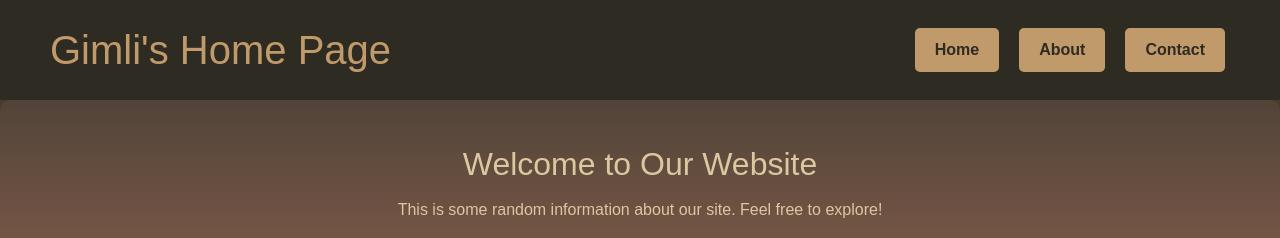
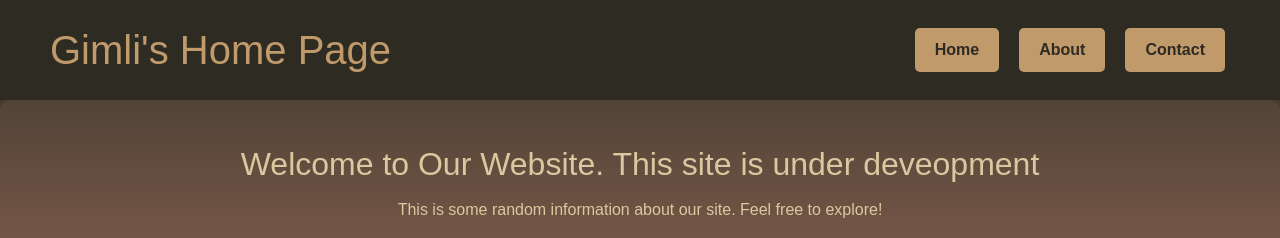
Before and after one commit to BJ-Kodehode/next.js-oppgave-new, a Next.js app: page / in a window 1280 px wide. Shown: the top 238 px of the page. Built offline with nearby package versions, Linux system fonts and the light colour scheme.

Commit message:
text change

```diff
--- a/app/page.jsx
+++ b/app/page.jsx
@@ -8,7 +8,7 @@ export default function Home() {
   return (
     <HeaderFooter>
       <section id="welcome-section">
-        <h1 style={{ fontSize: "2rem", margin: "0 0 10px" }}>Welcome to Our Website</h1>
+        <h1 style={{ fontSize: "2rem", margin: "0 0 10px" }}>Welcome to Our Website. This site is under deveopment</h1>
         <p>This is some random information about our site. Feel free to explore!</p>
       </section>
 
```
